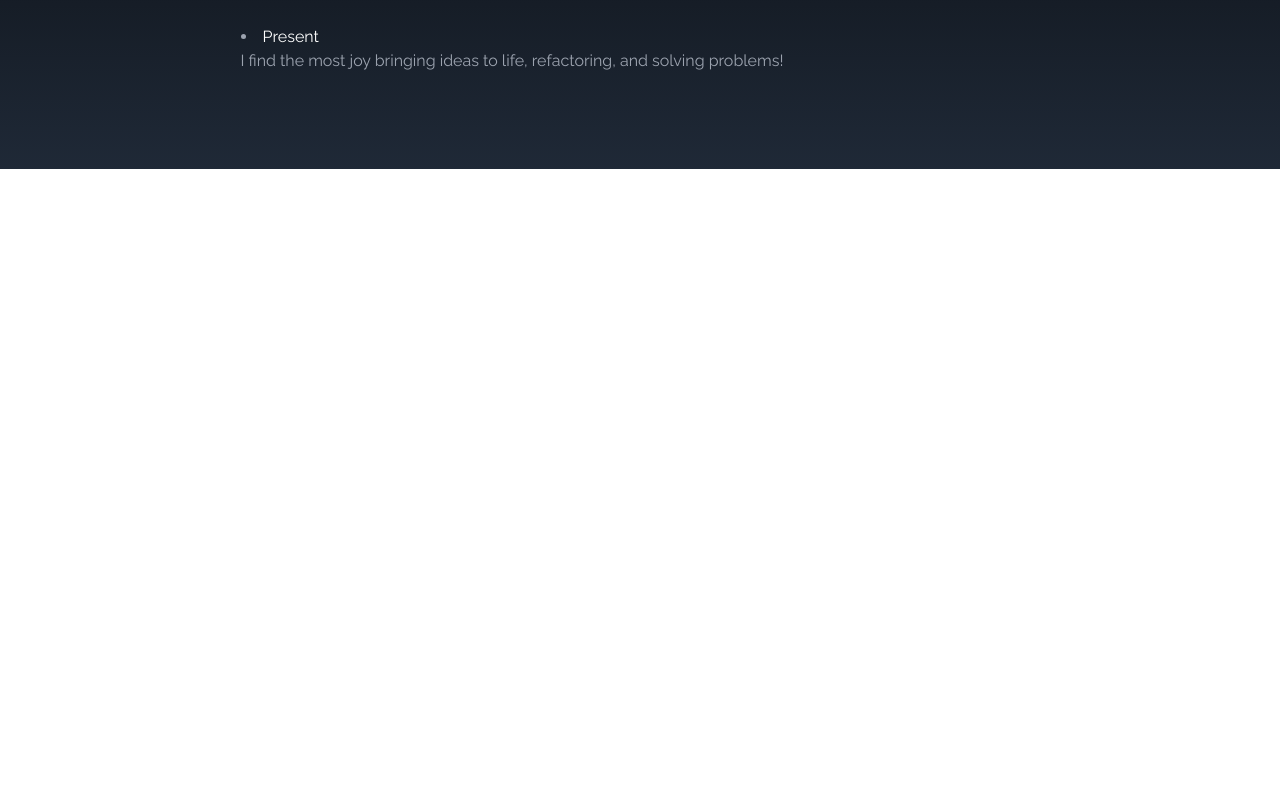
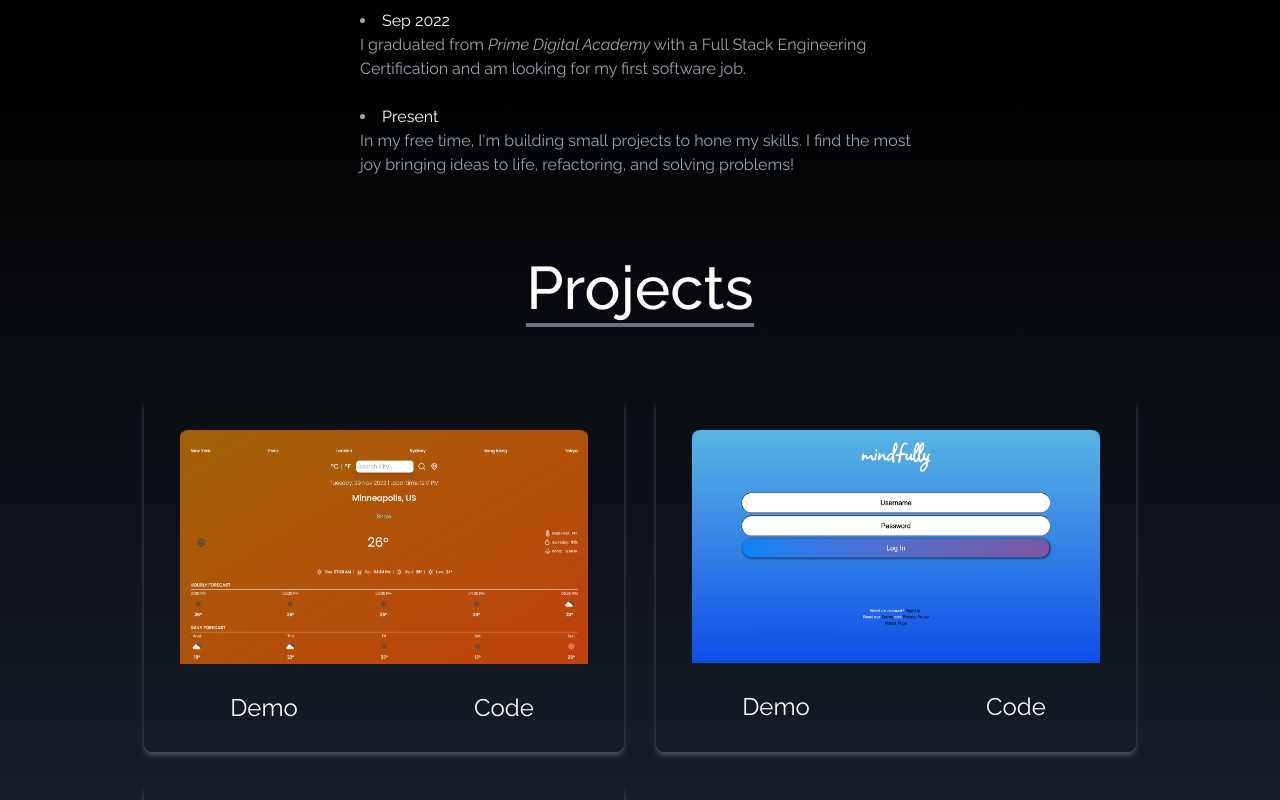
Before and after one commit to hmongdev/yang-resume, a React (Create React App) app: page / in a window 1280 px wide. Shown: the part 960-1760 px from the top of the page. Before the commit the page ends 1129 px from the top, so only its background shows below. Built offline with nearby package versions, Linux system fonts and the light colour scheme.

Commit message:
complete projects component

```diff
--- a/src/App.js
+++ b/src/App.js
@@ -2,6 +2,7 @@ import NavBar from './components/NavBar';
 import Home from './components/Home';
 import Socials from './components/Socials';
 import About from './components/About';
+import Projects from './components/Projects';
 
 function App() {
     return (
@@ -10,6 +11,7 @@ function App() {
             <Socials />
             <Home />
             <About />
+            <Projects />
         </div>
     );
 }
--- a/src/components/About.jsx
+++ b/src/components/About.jsx
@@ -16,6 +16,8 @@ const About = () => {
                     <li>Aspiring Philanthropist</li>
                 </ul>
                 <br />
+            </div>
+            <div className="max-w-screen-sm p-10 mx-auto text-gray-400">
                 <li>
                     <span className="text-white">Nov 2021</span>
                     <p>
@@ -29,17 +31,17 @@ const About = () => {
                     <span className="text-white">Sep 2022</span>
                     <p>
                         I graduated from <i>Prime Digital Academy</i> with a
-                        Full Stack Engineering Certification and am looking
-                        forward to developing my skills and pushing the limits
-                        of my knowledge.
+                        Full Stack Engineering Certification and am looking for
+                        my first software job.
                     </p>
                 </li>
                 <br />
                 <li>
                     <span className="text-white">Present</span>
                     <p>
-                        I find the most joy bringing ideas to life, refactoring,
-                        and solving problems!
+                        In my free time, I'm building small projects to hone my
+                        skills. I find the most joy bringing ideas to life,
+                        refactoring, and solving problems!
                     </p>
                 </li>
             </div>
--- a/src/components/Navbar.jsx
+++ b/src/components/Navbar.jsx
@@ -47,15 +47,19 @@ const NavBar = () => {
                 onClick={() => setNav(!nav)}
                 className="cursor-pointer pr-4 z-10 text-gray-500 md:hidden"
             >
-                {nav ? <FaTimes size={40} /> : <FaBars size={40} />}
+                {nav ? (
+                    <FaTimes size={40} className="hover:text-white" />
+                ) : (
+                    <FaBars size={40} className="hover:text-white" />
+                )}
             </div>
 
             {nav && (
-                <ul className="flex flex-col justify-center items-center absolute top-0 left-0 w-screen h-full bg-gradient-to-b from-black to-gray-800 text-gray-500">
+                <ul className="flex flex-col justify-center items-center absolute top-0 left-0 w-screen h-screen bg-gradient-to-b from-black to-gray-800 text-gray-500">
                     {links.map(({ id, link }) => (
                         <li
                             key={id}
-                            className="px-4 cursor-pointer capitalize py-6 text-4xl"
+                            className="px-4 cursor-pointer capitalize py-6 text-4xl hover:text-white duration-500 hover:underline"
                         >
                             <Link
                                 onClick={() => setNav(!nav)}
--- /dev/null
+++ b/src/components/Projects.jsx
@@ -0,0 +1,80 @@
+import React from 'react';
+import reactWeather from '../assets/portfolio/react-weather-app.png';
+import mindfully from '../assets/portfolio/mindfully.png';
+import rochinitiative from '../assets/portfolio/rochinitiative.png';
+
+const Projects = () => {
+    const projects = [
+        {
+            id: 1,
+            src: reactWeather,
+            demo: 'https://react-weather-app-yang.netlify.app/',
+            code: 'https://github.com/yang2674/react-weather-app',
+        },
+        {
+            id: 2,
+            src: mindfully,
+            demo: 'https://mindfully.netlify.app/#/login',
+            code: 'https://github.com/yang2674/solo-project-mindfully',
+        },
+        {
+            id: 3,
+            src: rochinitiative,
+            demo: 'https://rochinitiave.netlify.app/#/home',
+            code: 'https://github.com/yang2674/rochinitiative',
+        },
+    ];
+    return (
+        <div name="projects" className="w-full text-white md:h-screen">
+            <div className="max-w-screen-lg p-4 mx-auto flex flex-col justify-center w-full h-full">
+                <div className="text-center mb-20">
+                    <h2 className="text-4xl md:text-6xl font-medium inline border-b-4 border-gray-500">
+                        Projects
+                    </h2>
+                </div>
+
+                <div
+                    id="grid"
+                    className="grid md:grid-cols-2 gap-8 max-w-screen-lg"
+                >
+                    {projects.map(({ id, src, demo, code }) => (
+                        <div
+                            key={id}
+                            className="shadow-md shadow-gray-600 rounded-lg pt-8"
+                        >
+                            <img
+                                src={src}
+                                alt=""
+                                className="flex justify-center items-center duration-300 w-[85%] mx-auto rounded-t-lg"
+                            />
+                            <div className="flex items-center justify-center">
+                                <button className="hover:bg-slate-700 w-1/2 px-6 py-3 m-4 duration-300 hover:scale-105 rounded-lg">
+                                    <a
+                                        href={demo}
+                                        target="_blank"
+                                        rel="noreferrer"
+                                        className="text-2xl"
+                                    >
+                                        Demo
+                                    </a>
+                                </button>
+                                <button className="hover:bg-slate-700 w-1/2 px-6 py-3 m-4 duration-300 hover:scale-105 rounded-lg">
+                                    <a
+                                        href={code}
+                                        target="_blank"
+                                        rel="noreferrer"
+                                        className="text-2xl"
+                                    >
+                                        Code
+                                    </a>
+                                </button>
+                            </div>
+                        </div>
+                    ))}
+                </div>
+            </div>
+        </div>
+    );
+};
+
+export default Projects;
```
Also changed, not shown: src/assets/portfolio/rochinitiative.png (added).
